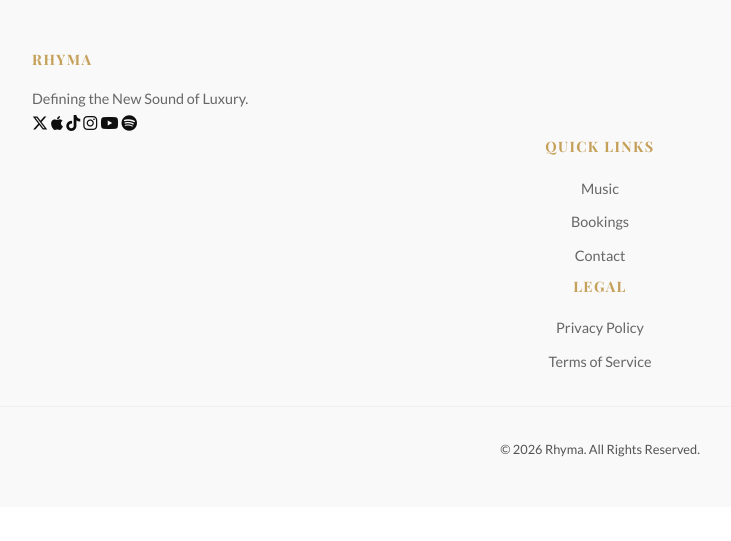
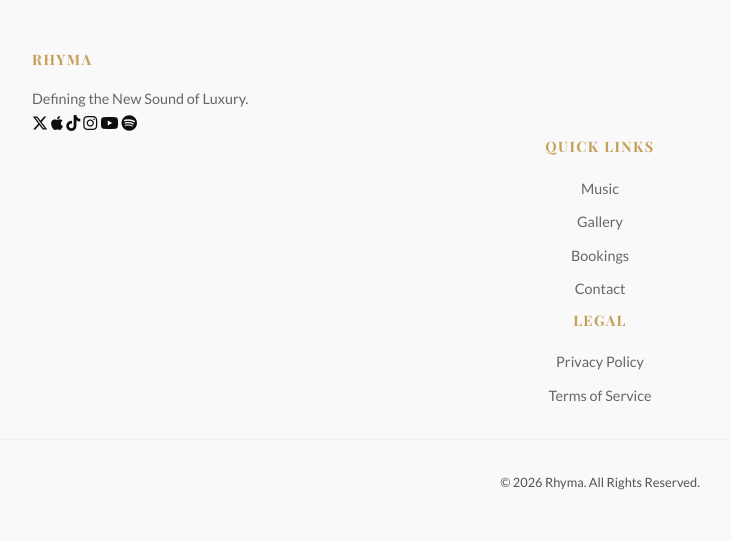
Before and after one commit to thulanesigasa/rhymamusic, a Flask app: page / in a window 1280 px wide. Shown: the part 1879-2420 px from the top of the page, without its empty margins (40-771 px from the left). Before the commit the page ends 2336 px from the top, so only its background shows below. Run offline with Flask 3, Linux system fonts and the light colour scheme; data comes from the database, SQL or seed files in the repository; data that the repository does not hold is empty; some web fonts are replaced.

Commit message:
Add Gallery page, navigation tab, and high-res photography gallery

```diff
--- a/app.py
+++ b/app.py
@@ -105,6 +105,19 @@ def home():
 @app.route('/music')
 def music():
     return render_template('music.html', title="Music")
+
+@app.route('/gallery')
+def gallery():
+    images = [
+        {'id': 1, 'url': url_for('static', filename='images/gallery/rhyma_gallery_1.jpg'), 'title': 'Rhyma Studio Shoot'},
+        {'id': 2, 'url': url_for('static', filename='images/gallery/rhyma_gallery_2.jpg'), 'title': 'Writing Session'},
+        {'id': 3, 'url': url_for('static', filename='images/gallery/rhyma_gallery_3.jpg'), 'title': 'Creative Process'},
+        {'id': 4, 'url': url_for('static', filename='images/gallery/rhyma_gallery_4.jpg'), 'title': 'Lounge Session'},
+        {'id': 5, 'url': url_for('static', filename='images/gallery/rhyma_gallery_5.jpg'), 'title': 'Luxury Portrait'},
+        {'id': 6, 'url': url_for('static', filename='images/gallery/rhyma_gallery_6.jpg'), 'title': 'Afro Noir Shoot'},
+        {'id': 7, 'url': url_for('static', filename='images/gallery/rhyma_gallery_7.jpg'), 'title': 'Cover Shoot'}
+    ]
+    return render_template('gallery.html', title="Gallery", images=images)
 
 @app.route('/merch')
 def merch():
@@ -381,6 +394,19 @@ def get_latest_video():
         'embed_url': f"https://www.youtube.com/embed/{settings.latest_youtube_id if settings and settings.latest_youtube_id else 'prZ-ErkCkNw'}"
     })
 
+@app.route('/api/gallery', methods=['GET'])
+def get_gallery():
+    images = [
+        {'id': 1, 'url': url_for('static', filename='images/gallery/rhyma_gallery_1.jpg'), 'title': 'Rhyma Studio Shoot'},
+        {'id': 2, 'url': url_for('static', filename='images/gallery/rhyma_gallery_2.jpg'), 'title': 'Writing Session'},
+        {'id': 3, 'url': url_for('static', filename='images/gallery/rhyma_gallery_3.jpg'), 'title': 'Creative Process'},
+        {'id': 4, 'url': url_for('static', filename='images/gallery/rhyma_gallery_4.jpg'), 'title': 'Lounge Session'},
+        {'id': 5, 'url': url_for('static', filename='images/gallery/rhyma_gallery_5.jpg'), 'title': 'Luxury Portrait'},
+        {'id': 6, 'url': url_for('static', filename='images/gallery/rhyma_gallery_6.jpg'), 'title': 'Afro Noir Shoot'},
+        {'id': 7, 'url': url_for('static', filename='images/gallery/rhyma_gallery_7.jpg'), 'title': 'Cover Shoot'}
+    ]
+    return jsonify(images)
+
 @app.route('/api/cron/sync', methods=['GET'])
 def cron_sync():
     # Check for authentication (Vercel Cron Secret)
--- a/templates/base.html
+++ b/templates/base.html
@@ -79,6 +79,8 @@
             </li>
             <li><a href="{{ url_for('music') }}" class="{{ 'active' if request.endpoint == 'music' else '' }}">Music</a>
             </li>
+            <li><a href="{{ url_for('gallery') }}" class="{{ 'active' if request.endpoint == 'gallery' else '' }}">Gallery</a>
+            </li>
             <li><a href="{{ url_for('merch') }}" class="{{ 'active' if request.endpoint == 'merch' else '' }}">Merch</a>
             </li>
             <li><a href="{{ url_for('about') }}" class="{{ 'active' if request.endpoint == 'about' else '' }}">About</a>
@@ -139,6 +141,7 @@
             <h4>Quick Links</h4>
             <ul class="footer-links">
                 <li><a href="{{ url_for('music') }}">Music</a></li>
+                <li><a href="{{ url_for('gallery') }}">Gallery</a></li>
                 <li><a href="{{ url_for('bookings') }}">Bookings</a></li>
                 <li><a href="{{ url_for('contact') }}">Contact</a></li>
             </ul>
```
Also changed, not shown: templates/gallery.html (added, +82 -0 lines), static/images/gallery/rhyma_gallery_1.jpg (added), static/images/gallery/rhyma_gallery_2.jpg (added), static/images/gallery/rhyma_gallery_3.jpg (added), static/images/gallery/rhyma_gallery_4.jpg (added), static/images/gallery/rhyma_gallery_7.jpg (added), 2 other files.
